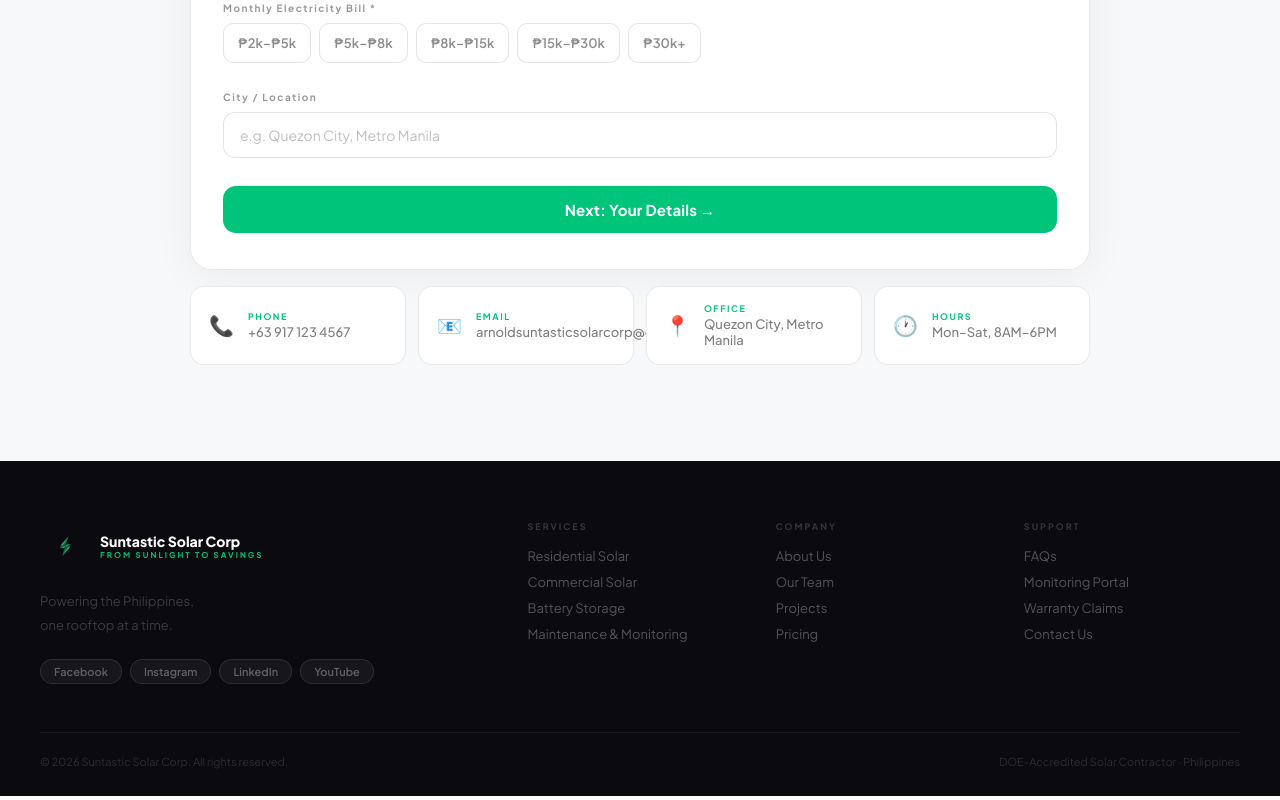
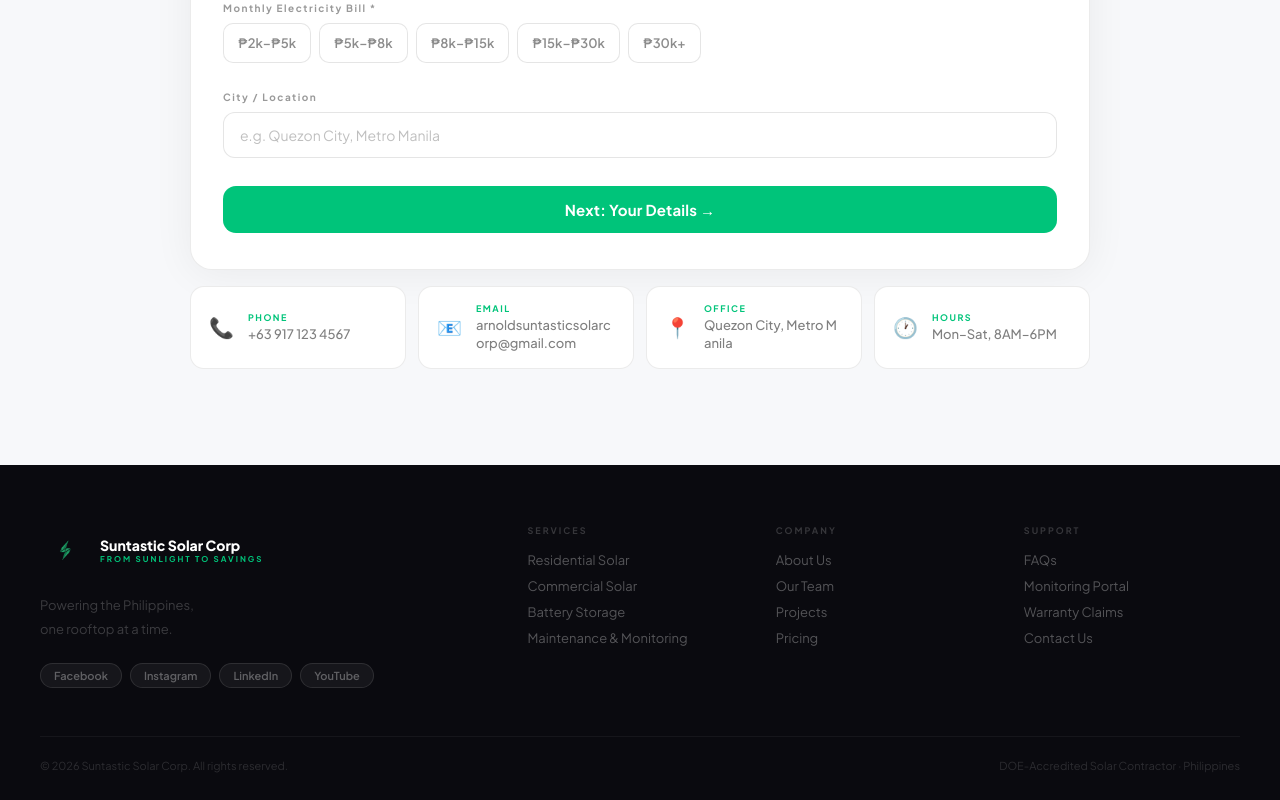
Before and after one commit to PAWN445/suntastic, a React (Vite) app: page / in a window 1280 px wide. Shown: the part 6531-7331 px from the top of the page. Built offline with nearby package versions, Linux system fonts and the light colour scheme.

Commit message:
putol text try ulit

```diff
--- a/src/App.jsx
+++ b/src/App.jsx
@@ -719,7 +719,7 @@ export default function SuntasticSolar() {
                 <span style={{fontSize:20}}>{c.icon}</span>
                 <div>
                   <div style={{fontSize:9,fontWeight:700,color:G,letterSpacing:"1.5px",marginBottom:2}}>{c.label}</div>
-                  <div style={{fontSize:13,color:"rgba(0,0,0,.5)",fontWeight:500}}>{c.val}</div>
+                  <div style={{fontSize:13,color:"rgba(0,0,0,.5)",fontWeight:500,wordBreak:"break-all",lineHeight:1.4}}>{c.val}</div>
                 </div>
               </div>
             ))}
```
